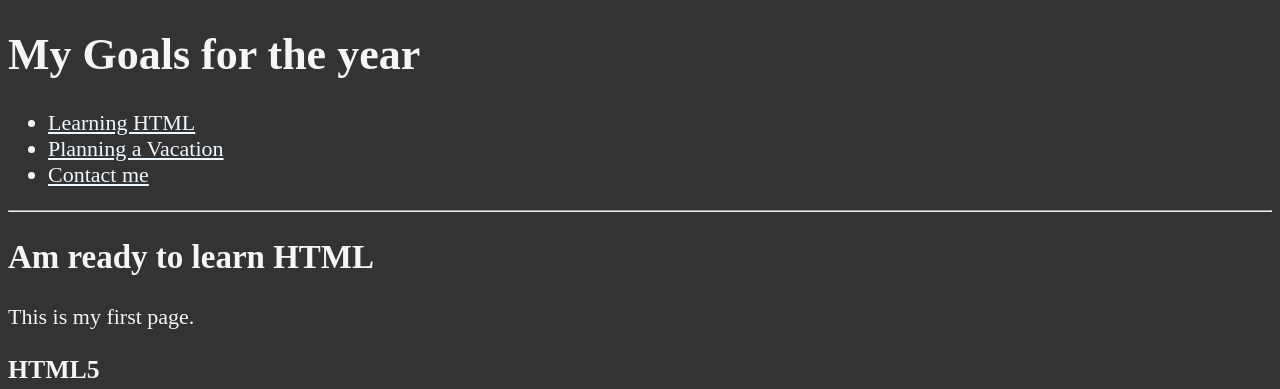
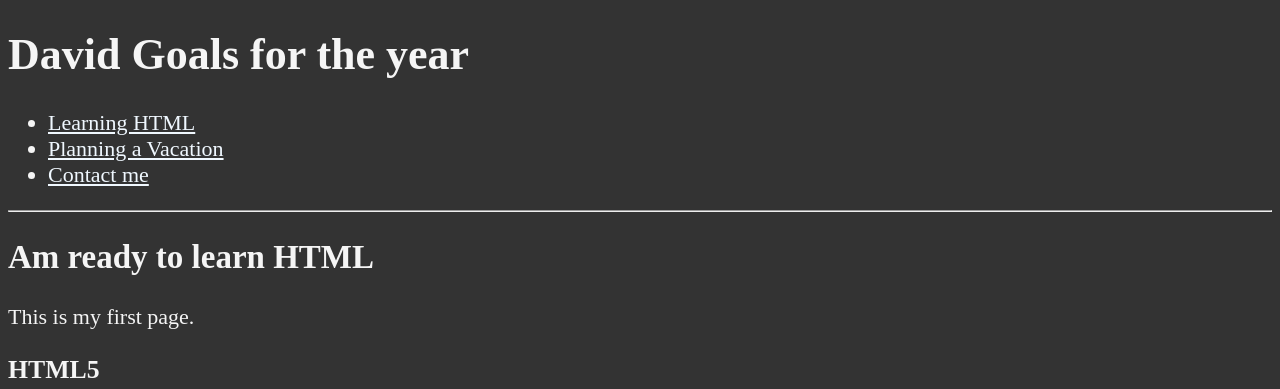
Before and after one commit to David0989/david-website, a plain HTML site: page index.html in a window 1280 px wide. Shown: the top 389 px of the page. Drawn offline with Linux system fonts and the light colour scheme.

Commit message:
made changes to index file

```diff
--- a/index.html
+++ b/index.html
@@ -12,7 +12,7 @@
 
     <body>
 
-        <h1> My Goals for the year</h1>
+        <h1> David Goals for the year</h1>
 
         <nav aria-label="primary-navigation">
             <ul>
```
